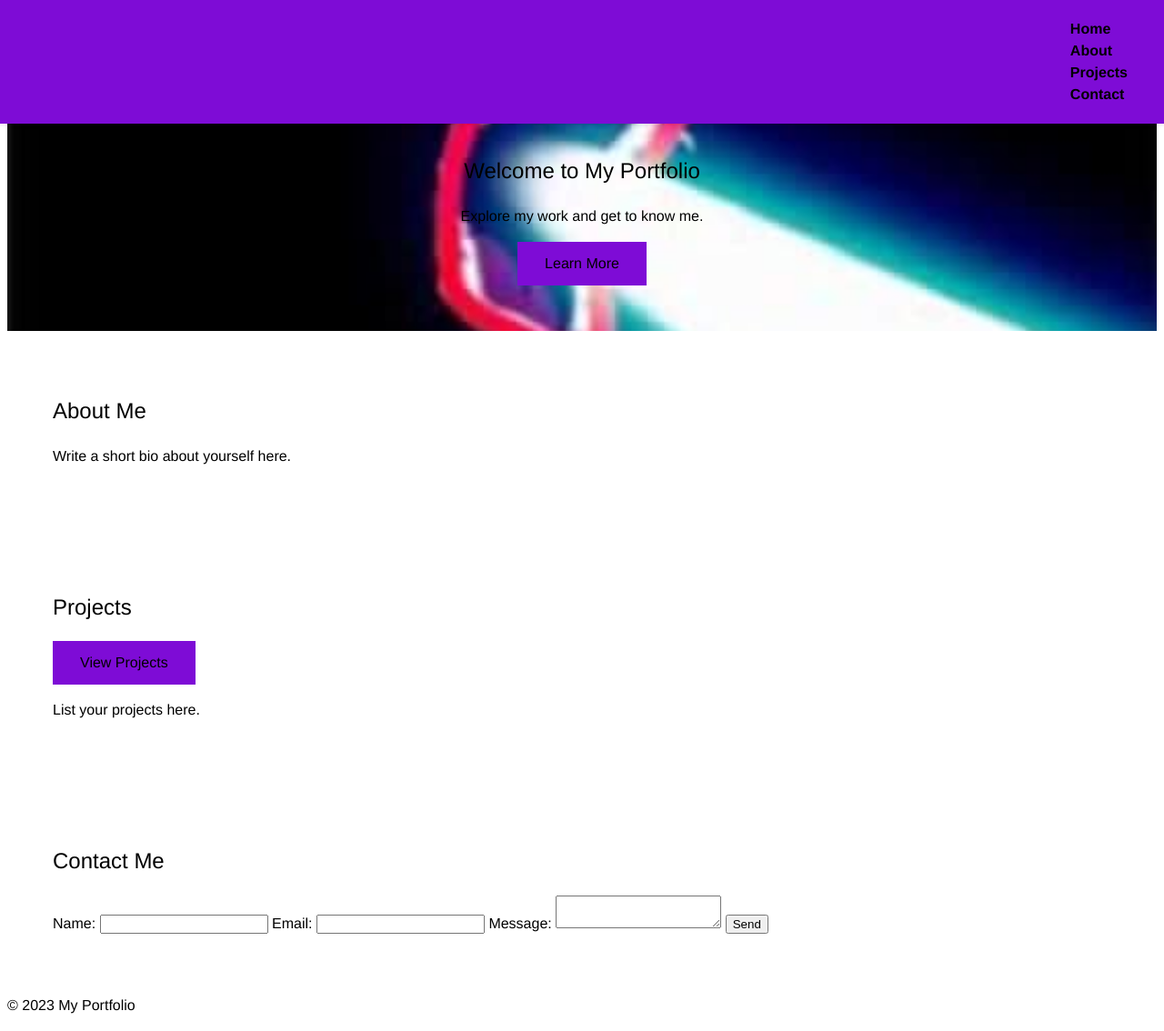
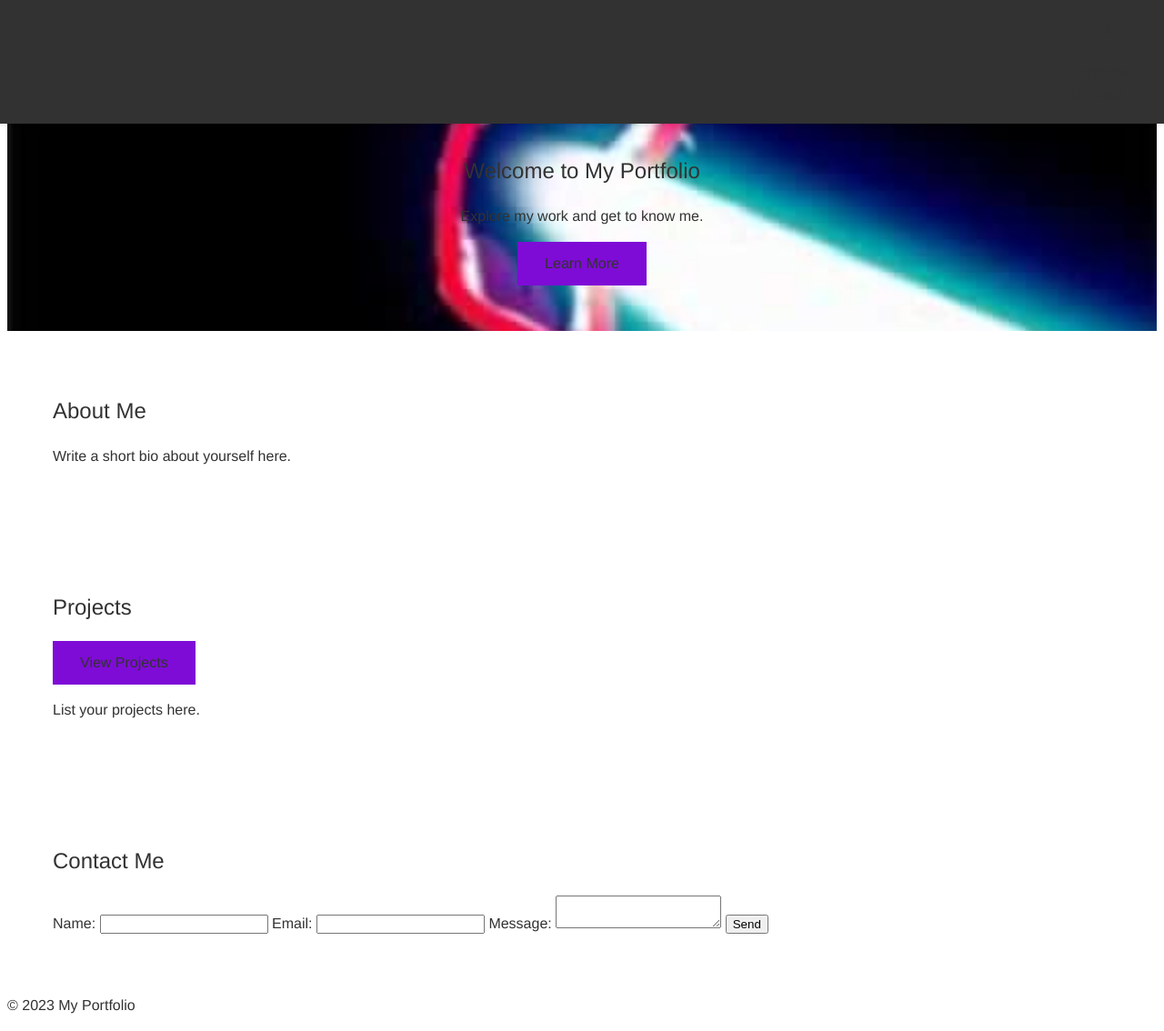
Before and after one commit to jjarhead24/jjarhead24.github.io, a PHP site: page / in a window 1280 px wide. Shown: the whole page at 91% size. Run offline with PHP 8.4, Linux system fonts and the light colour scheme.

Commit message:
Update style.css

```diff
--- a/style.css
+++ b/style.css
@@ -3,7 +3,7 @@
 body {
   font-family: "Helvetica Neue", Helvetica, Arial, sans-serif;
   line-height: 1.5;
-  color: #000000;
+  color: #323232;
 }
 
 h1, h2, h3 {
@@ -11,7 +11,7 @@ h1, h2, h3 {
 }
 
 a {
-  color: #000000;
+  color: #323232;
 }
 
 ul {
@@ -23,7 +23,7 @@ ul {
 /* Header styles */
 
 header {
-  background-color: #7E0CD6;
+  background-color: #323232;
   box-shadow: 0px 1px 5px rgba(0, 0, 0, 0.1);
   position: fixed;
   top: 0;
@@ -50,7 +50,7 @@ nav a {
 }
 
 nav a:hover {
-  color: #000000;
+  color: #323232;
 }
 
 /* Main styles */
@@ -67,7 +67,7 @@ section {
   background-image: url('Shoop_da_whoop_laser.jpg');
   background-size: cover;
   background-position: center;
-  color: #000000;
+  color: #323232;
   text-align: center;
 }
 
@@ -75,6 +75,6 @@ section {
   display: inline-block;
   padding: 12px 30px;
   background-color: #7E0CD6;
-  color: #000000;
+  color: #323232;
   text-decoration: none;
   border-radius:
```
